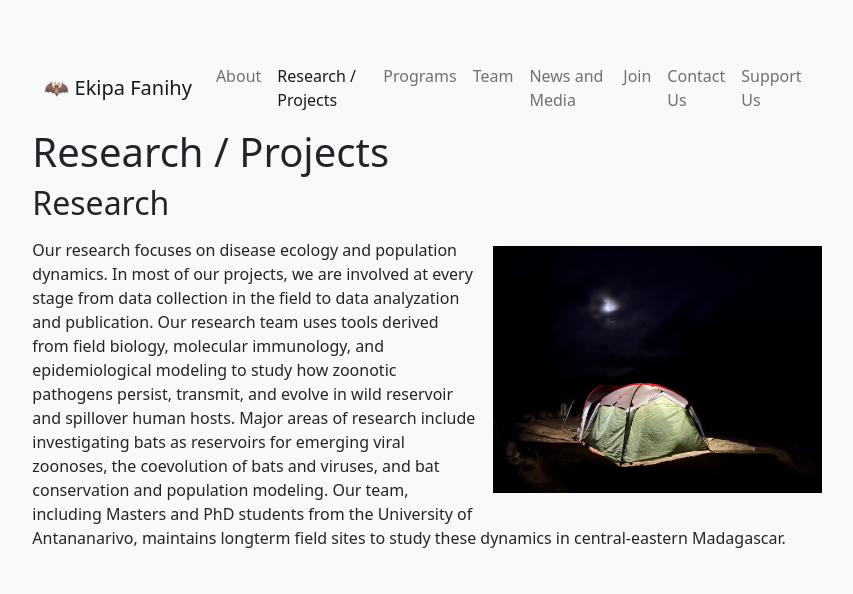
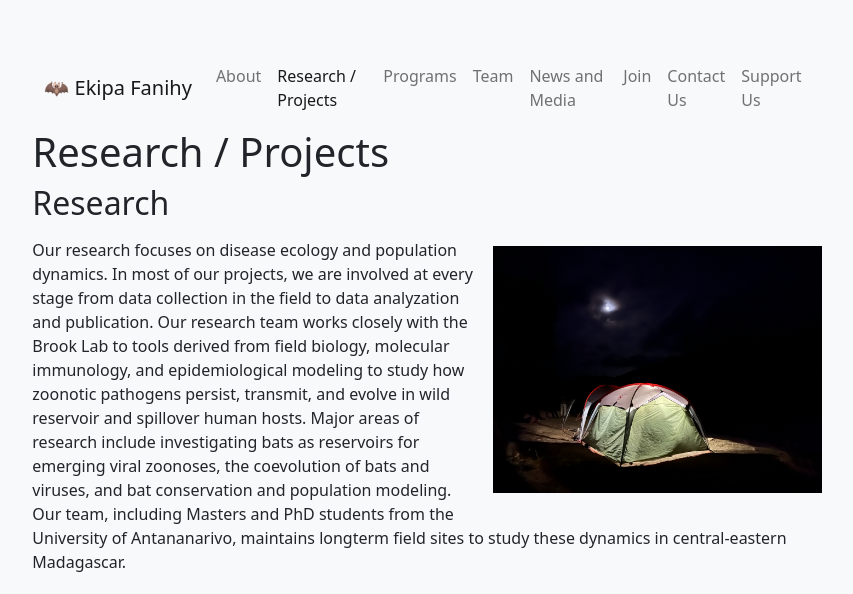
Before and after one commit to brooklabteam/www-ekipafanihy, a Jekyll site: the page built from research.md, in a window 1280 px wide. Shown: the top 594 px of the page, without its empty margins (213-1066 px from the left). Built offline with Jekyll 4.4.1, drawn with Linux system fonts in a browser that asks for light colours.

Commit message:
text updates

```diff
--- a/research.md
+++ b/research.md
@@ -8,7 +8,7 @@ permalink: /research
 
 <img src="/assets/research/lab_tent.jpeg" alt="tent" class="float-end col-md-5" />
 
-Our research focuses on disease ecology and population dynamics. In most of our projects, we are involved at every stage from data collection in the field to data analyzation and publication. Our research team uses tools derived from field biology, molecular immunology, and epidemiological modeling to study how zoonotic pathogens persist, transmit, and evolve in wild reservoir and spillover human hosts. Major areas of research include investigating bats as reservoirs for emerging viral zoonoses, the coevolution of bats and viruses, and bat conservation and population modeling. Our team, including Masters and PhD students from the University of Antananarivo, maintains longterm field sites to study these dynamics in central-eastern Madagascar.
+Our research focuses on disease ecology and population dynamics. In most of our projects, we are involved at every stage from data collection in the field to data analyzation and publication. Our research team works closely with the Brook Lab to tools derived from field biology, molecular immunology, and epidemiological modeling to study how zoonotic pathogens persist, transmit, and evolve in wild reservoir and spillover human hosts. Major areas of research include investigating bats as reservoirs for emerging viral zoonoses, the coevolution of bats and viruses, and bat conservation and population modeling. Our team, including Masters and PhD students from the University of Antananarivo, maintains longterm field sites to study these dynamics in central-eastern Madagascar.
 
 <div style="clear:both;">&nbsp;</div>
 
```
